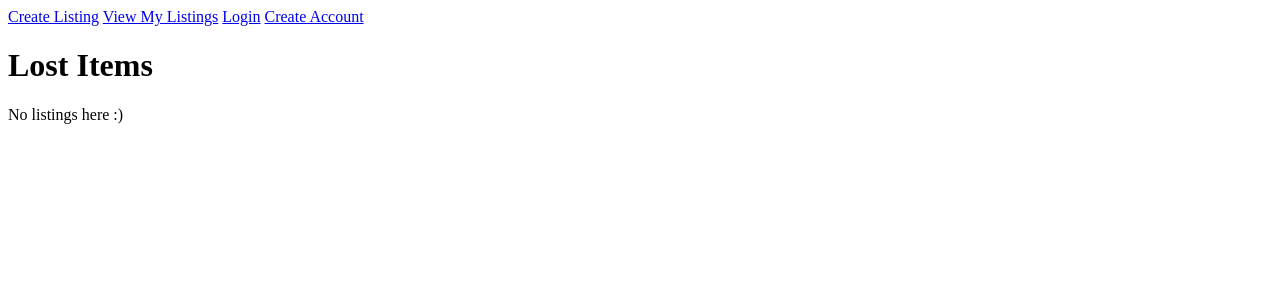
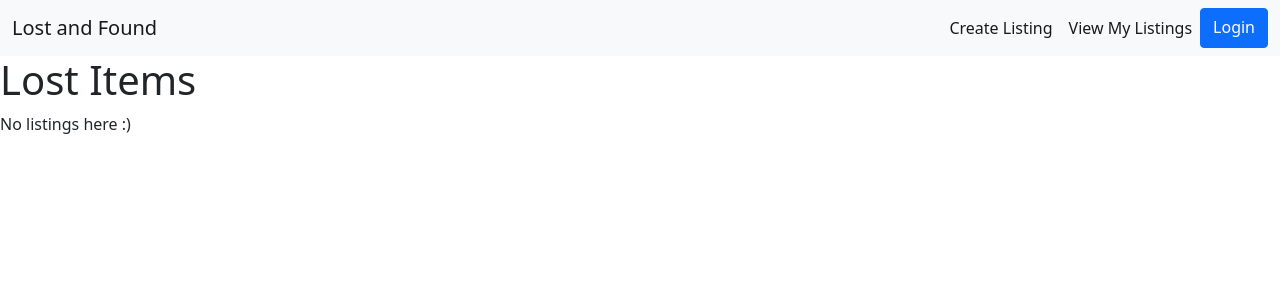
Before and after one commit to ShuyangDSun/LostAndFound, a Flask app: template LostAndFound/templates/index.html in a window 1280 px wide. Shown: the top 300 px of the page. Run offline with Flask 2, Linux system fonts and the light colour scheme; the template is opened without the code that fills it, so the values that code supplies are empty.

Commit message:
front end
added navbar to index page

```diff
--- a/LostAndFound/templates/index.html
+++ b/LostAndFound/templates/index.html
@@ -6,17 +6,75 @@
     <title>Lost and Found</title>
 
     <link rel="stylesheet" href="../static/css/listings.css">
+    <link href="https://cdn.jsdelivr.net/npm/bootstrap@5.0.2/dist/css/bootstrap.min.css" rel="stylesheet"
+        integrity="sha384-EVSTQN3/azprG1Anm3QDgpJLIm9Nao0Yz1ztcQTwFspd3yD65VohhpuuCOmLASjC" crossorigin="anonymous">
+
+    <style>
+        .profile-pic {
+            border-radius: 50%;
+            width: 30px;
+            height: 30px;
+            vertical-align: top;
+        }
+    </style>
 </head>
 
 <body>
-    <a href="/create_listing_page">Create Listing</a>
-    <a href="/my_listings">View My Listings</a>
-    {% if login %}
-    <a href="/logout">Logout</a>
-    {% else %}
-    <a href="/login_page">Login</a>
-    <a href="/register_user_page">Create Account</a>
-    {% endif %}
+    <nav class="navbar navbar-expand-lg navbar-light bg-light">
+        <div class="container-fluid">
+            <a class="navbar-brand" href="/">Lost and Found</a>
+            <button class="navbar-toggler" type="button" data-bs-toggle="collapse"
+                data-bs-target="#navbarSupportedContent" aria-controls="navbarSupportedContent" aria-expanded="false"
+                aria-label="Toggle navigation">
+                <span class="navbar-toggler-icon"></span>
+            </button>
+            <div class="collapse navbar-collapse" id="navbarSupportedContent">
+
+                <!-- Search bar to be implemented -->
+                <!-- <form class="d-flex">
+                    <input class="form-control me-2" type="search" placeholder="Search" aria-label="Search">
+                    <button class="btn btn-outline-success" type="submit">Search</button>
+                </form> -->
+
+                <ul class="navbar-nav ms-auto mb-2 mb-lg-0">
+                    <!-- navbar items -->
+                    <li class="nav-item">
+                        <a class="nav-link active" href="/create_listing_page">Create Listing</a>
+                    </li>
+                    <li class="nav-item">
+                        <a class="nav-link active" href="/my_listings">View My Listings</a>
+                    </li>
+
+                    <!-- Dropdown -->
+                    {% if login %}
+                    <li class="nav-item dropdown">
+                        <a class="navbar-brand nav-link dropdown-toggle" href="" id="navbarDropdown" role="button" data-bs-toggle="dropdown"
+                            aria-expanded="false">
+                            <img class="profile-pic" src="../static/images/blank-profile-picture.webp" alt="">
+                        </a>
+                        <ul class="dropdown-menu dropdown-menu-end" aria-labelledby="navbarDropdown">
+                            <!-- Other drop down menu items to be added, view profile, etc... -->
+
+                            <!-- <li><a class="dropdown-item" href="#">Action</a></li>
+                            <li><a class="dropdown-item" href="#">Another action</a></li>
+                            <li>
+                                <hr class="dropdown-divider">
+                            </li> -->
+                            <li><a class="dropdown-item" href="/logout">Logout</a></li>
+                        </ul>
+                    </li>
+
+                    {% else %}
+                    <a role="button" class="btn btn-primary" href="/login_page">Login</a>
+                    {% endif %}
+
+
+                </ul>
+
+            </div>
+        </div>
+    </nav>
+
     <h1>Lost Items</h1>
 
     {% if listings %}
@@ -36,6 +94,9 @@
     {% else %}
     <div>No listings here :)</div>
     {% endif %}
+    <script src="https://cdn.jsdelivr.net/npm/bootstrap@5.0.2/dist/js/bootstrap.bundle.min.js"
+        integrity="sha384-MrcW6ZMFYlzcLA8Nl+NtUVF0sA7MsXsP1UyJoMp4YLEuNSfAP+JcXn/tWtIaxVXM"
+        crossorigin="anonymous"></script>
 </body>
 
 </html>
--- a/LostAndFound/templates/listing.html
+++ b/LostAndFound/templates/listing.html
@@ -7,7 +7,8 @@
     <meta name="viewport" content="width=device-width, initial-scale=1.0">
     <title>Lost {{item_name}}</title>
 
-    <!-- <link rel="stylesheet" href="../static/css/form.css"> -->
+    <link href="https://cdn.jsdelivr.net/npm/bootstrap@5.0.2/dist/css/bootstrap.min.css" rel="stylesheet" integrity="sha384-EVSTQN3/azprG1Anm3QDgpJLIm9Nao0Yz1ztcQTwFspd3yD65VohhpuuCOmLASjC" crossorigin="anonymous">
+
 
     <style>
         .message-window {
@@ -150,6 +151,8 @@
         }, 1000);
 
     </script>
+    <script src="https://cdn.jsdelivr.net/npm/bootstrap@5.0.2/dist/js/bootstrap.bundle.min.js" integrity="sha384-MrcW6ZMFYlzcLA8Nl+NtUVF0sA7MsXsP1UyJoMp4YLEuNSfAP+JcXn/tWtIaxVXM" crossorigin="anonymous"></script>
+
 </body>
 
 </html>
--- a/LostAndFound/templates/login.html
+++ b/LostAndFound/templates/login.html
@@ -12,5 +12,8 @@
         <input class="field" type="password" name="password" placeholder="Password">
         <input class="btn" type="submit">
     </form>
+
+    Don't have account?
+    <a href="/register_user_page">Register here</a>
 </body>
 </html>
```
Also changed, not shown: LostAndFound/static/images/blank-profile-picture.webp (added).
